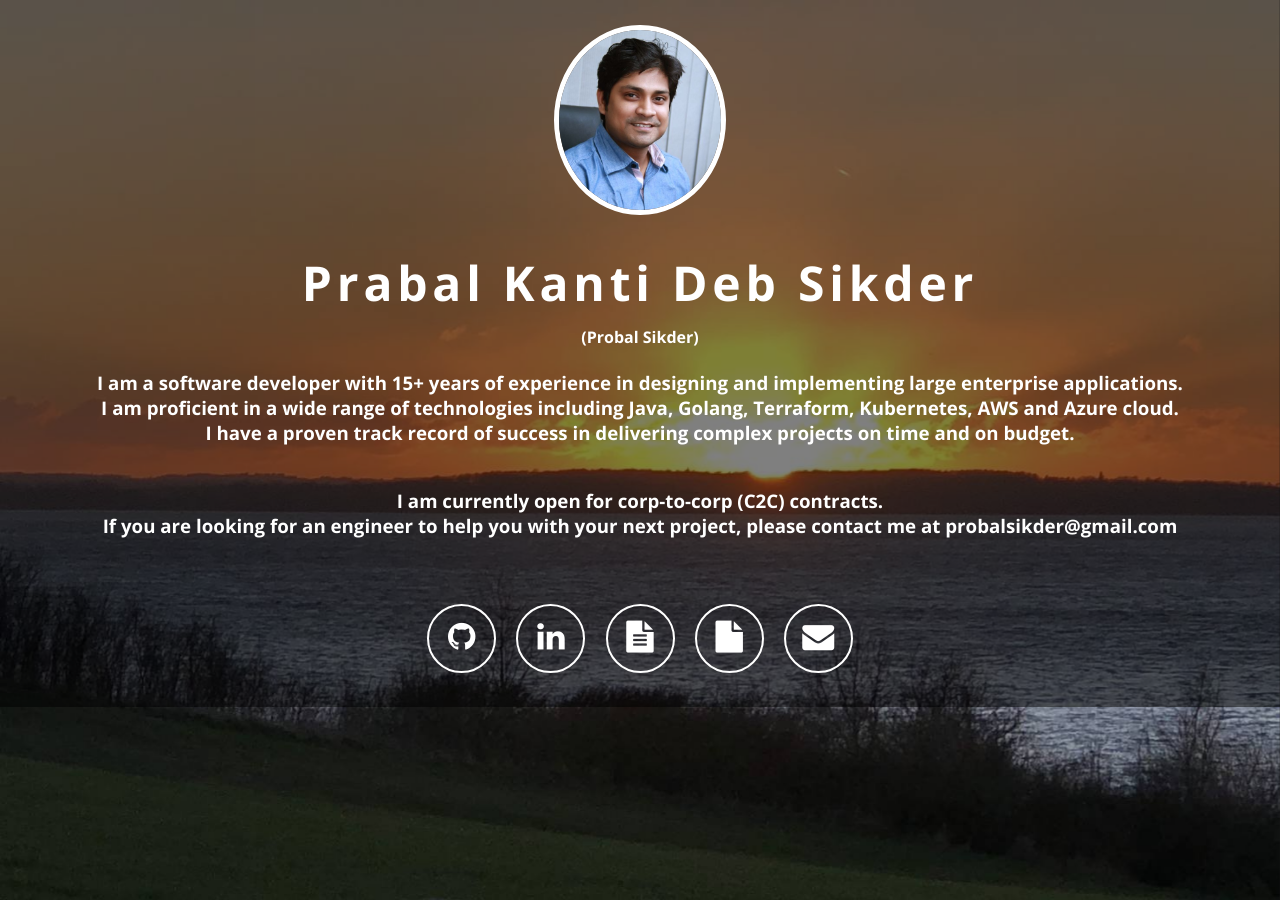
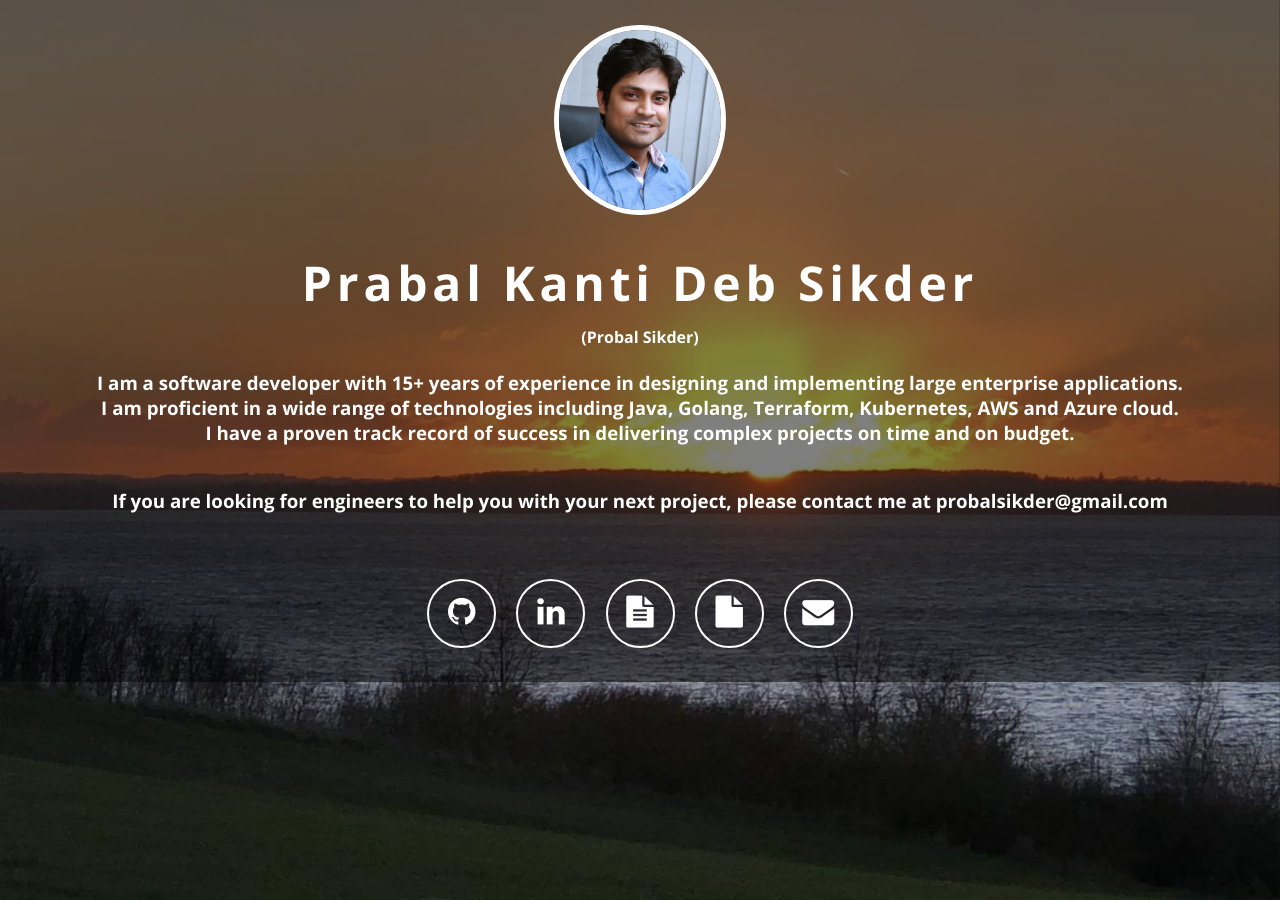
Before and after one commit to probal/probal.github.io, a Jekyll site: the page built from index.html, in a window 1280 px wide. Built offline with Jekyll 4.4.1, drawn with Linux system fonts in a browser that asks for light colours; nearby versions of some CDN libraries.

Commit message:
adding scrum certificate

```diff
--- a/_config.yml
+++ b/_config.yml
@@ -8,8 +8,7 @@
 <br />I have a proven track record of success in delivering complex projects on time and on budget.
 </p>
 <p>
-<br />I am currently open for corp-to-corp (C2C) contracts.
-<br />If you are looking for an engineer to help you with your next project, please contact me at probalsikder@gmail.com
+<br />If you are looking for engineers to help you with your next project, please contact me at probalsikder@gmail.com
 </p>"
 url: ""
 
@@ -19,6 +18,7 @@
 email: probalsikder@gmail.com
 short_resume_gdrive_url: "https://drive.google.com/file/d/1FqlxKj2Y8BTYaA_nj6j4RO2Yvmeevhtd/view"
 resume_gdrive_url: "https://drive.google.com/file/d/1zqwH-WbC63QAvarJqt21283eBcM8bmi7/view"
+scrum_certificate: "https://drive.google.com/file/d/1J0r4CAFs1qs5dDrHYKRDFeIEqmwRfVdP/view"
 
 avatar: yes
 avatar_img_path: "imgs/probal.png"
```
